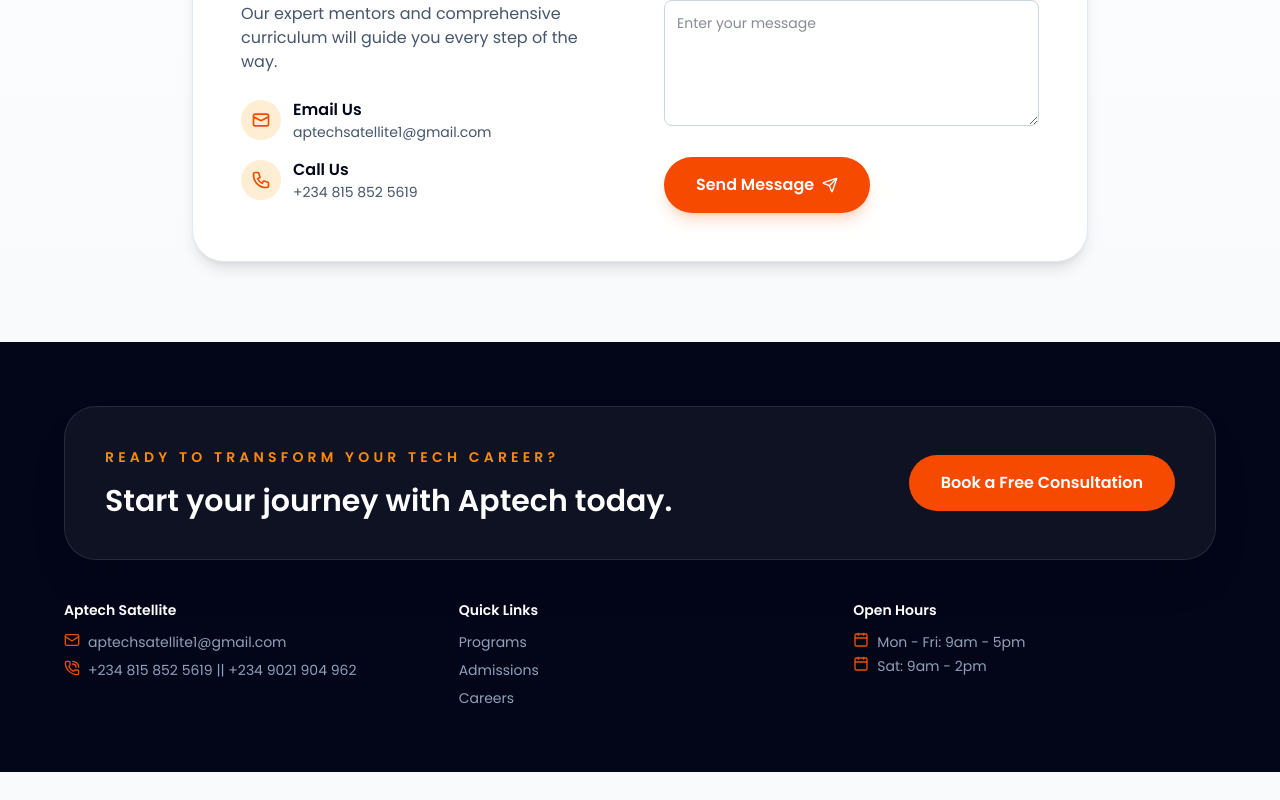
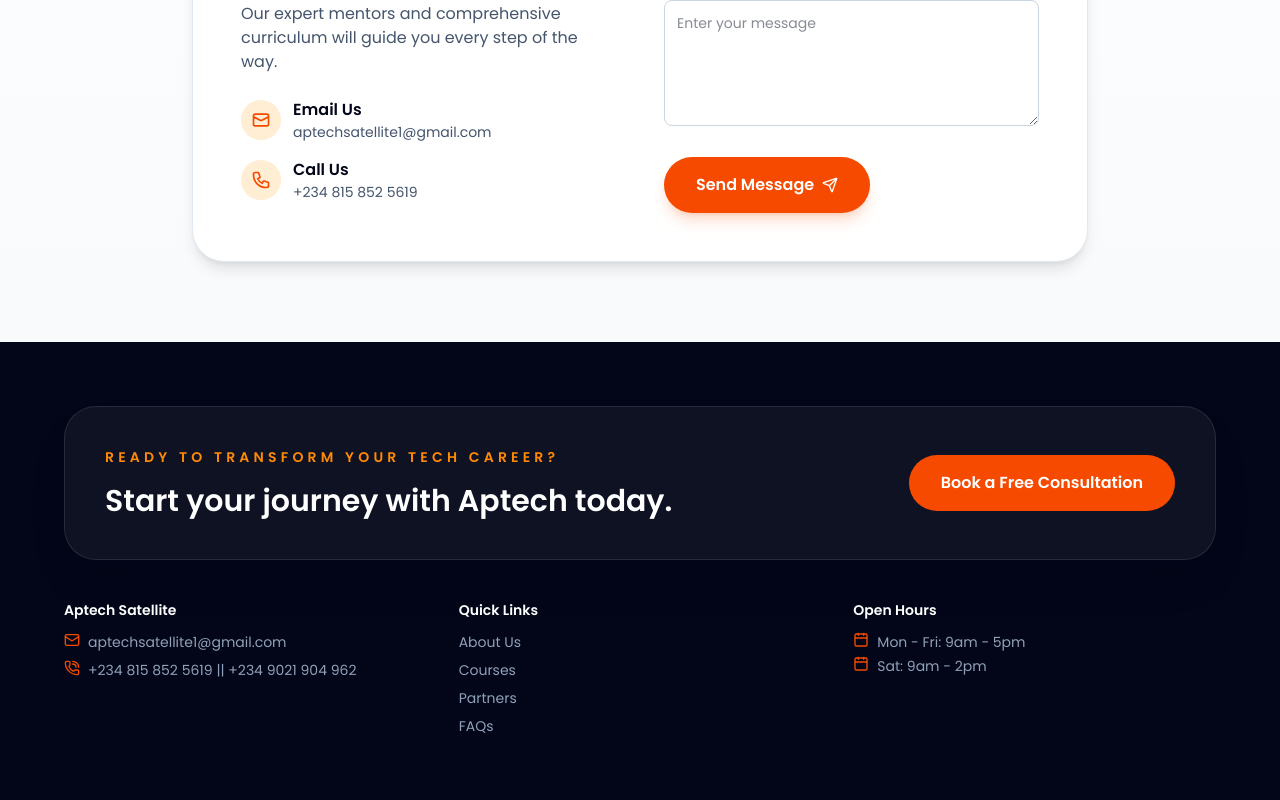
Before and after one commit to Ultimate-Guru/aptech, a React (Vite) app: page / in a window 1280 px wide. Shown: the part 4172-4972 px from the top of the page. Before the commit the page ends 4944 px from the top, so only its background shows below. Built offline with nearby package versions, Linux system fonts and the light colour scheme.

Commit message:
Update Footer component with new quick links for About Us, Courses, Partners, and FAQs

```diff
--- a/src/components/Footer.jsx
+++ b/src/components/Footer.jsx
@@ -30,9 +30,10 @@
           <div>
             <p className="font-semibold text-white">Quick Links</p>
             <ul className="mt-3 space-y-2">
-              <li>Programs</li>
-              <li>Admissions</li>
-              <li>Careers</li>
+              <li><a href="#about" className="transition">About Us</a></li>
+              <li><a href="#courses" className="transition">Courses</a></li>
+              <li><a href="#partners" className="transition">Partners</a></li>
+              <li><a href="#faq" className="transition">FAQs</a></li>
             </ul>
           </div>
           <div>
```
